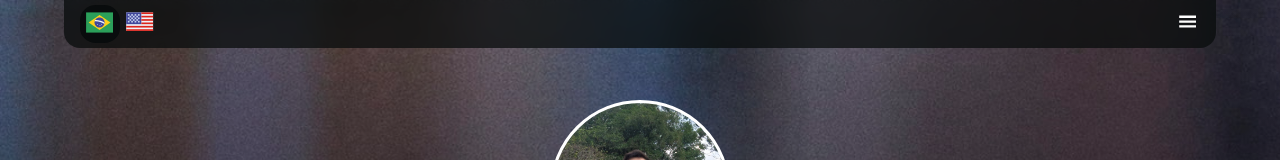
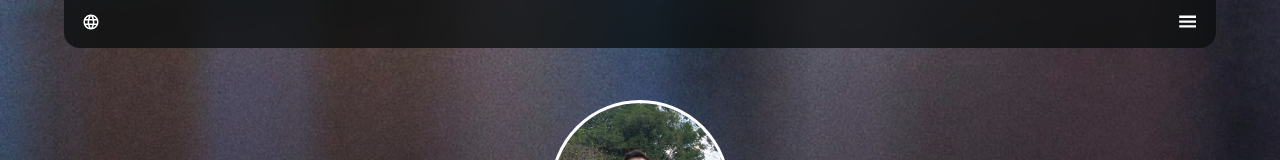
Before and after one commit to LaurenceZanotti/personal-website, a Next.js app: page / in a window 1280 px wide. Shown: the top 160 px of the page. Built offline with nearby package versions, Linux system fonts and the light colour scheme.

Commit message:
Language icon changed

```diff
--- a/components/Header/Header.jsx
+++ b/components/Header/Header.jsx
@@ -13,8 +13,8 @@ export default function Header() {
         <h2 className={styles.title}>Desenvolvedor Web Front end</h2>
       </div>
       <p className={styles.description}>Projetando e construindo interfaces de usuário e experiências inesquecíveis</p>
-      <a href="/cv.pdf" download>
-        <div className={styles.baixar_btn}>BAIXAR CV</div>
+      <a href="/cv.pdf" className={styles.baixar_btn} download>
+        BAIXAR CV
       </a>
       <div className={styles.scroll_icon}>
           <div className={styles.ball}></div>
--- a/components/Header/Header.module.css
+++ b/components/Header/Header.module.css
@@ -50,6 +50,11 @@
     font-size: large;
     padding: .5em;
     transition: background-color .5s, color .5s;
+
+    /* Remove native active effect for mobile versions */
+    -webkit-tap-highlight-color: rgba(255, 255, 255, 0) !important;
+    -webkit-focus-ring-color: rgba(255, 255, 255, 0) !important;
+    outline: none !important;
 }
 
 .baixar_btn:hover {
--- a/components/Navbar/Navbar.jsx
+++ b/components/Navbar/Navbar.jsx
@@ -1,13 +1,11 @@
 import styles from './Navbar.module.css'
 import { GiHamburgerMenu } from 'react-icons/gi';
 import { AiOutlineCloseCircle } from 'react-icons/ai';
+import { MdLanguage } from 'react-icons/md';
 
-import { useEffect, useState } from 'react';
+import { useState } from 'react';
 
 export default function Navbar() {
-  const brazil = '/imgs/Brazil.svg'
-  const usa = '/imgs/USA.svg'
-
   const [menuActive, setMenuActive] = useState(false)
   const [firstMenuOpen, setFirstMenuOpen] = useState(false)
 
@@ -24,8 +22,7 @@ export default function Navbar() {
       ${(firstMenuOpen && !menuActive) && styles.navbar_collapsed}
     `}>
       <div className={styles.language_selector} id="language_selector">
-        <div className={styles.active_language}><img src={brazil} alt="Língua Português do Brasil" /></div>
-        <div><img src={usa} alt="English language" /></div>
+        <MdLanguage/>
       </div>
       {menuActive &&
       <ul className={`
--- a/components/Navbar/Navbar.module.css
+++ b/components/Navbar/Navbar.module.css
@@ -15,6 +15,7 @@
 
 .container_navbar ul {
     list-style-type: none;
+    padding: 0;
 }
 
 .navbar_expanded {
@@ -30,7 +31,10 @@
 }
 
 .language_selector {
-    display: flex;
+    color: white;
+    font-size: large;
+    margin-left: 1em;
+    cursor: pointer;
 }
 
 .active_language {
@@ -64,6 +68,13 @@
     margin-right: 1em;
 }
 
+.menu_container li {
+    /* Remove native active effect for mobile versions */
+    -webkit-tap-highlight-color: rgba(255, 255, 255, 0) !important;
+    -webkit-focus-ring-color: rgba(255, 255, 255, 0) !important;
+    outline: none !important;
+}
+
 .menu_container li:hover, .hamburguer:hover {
     cursor: pointer;
     color: #d2d2d2;
```
Also changed, not shown: public/imgs/Brazil.svg (deleted), public/imgs/USA.svg (deleted).
